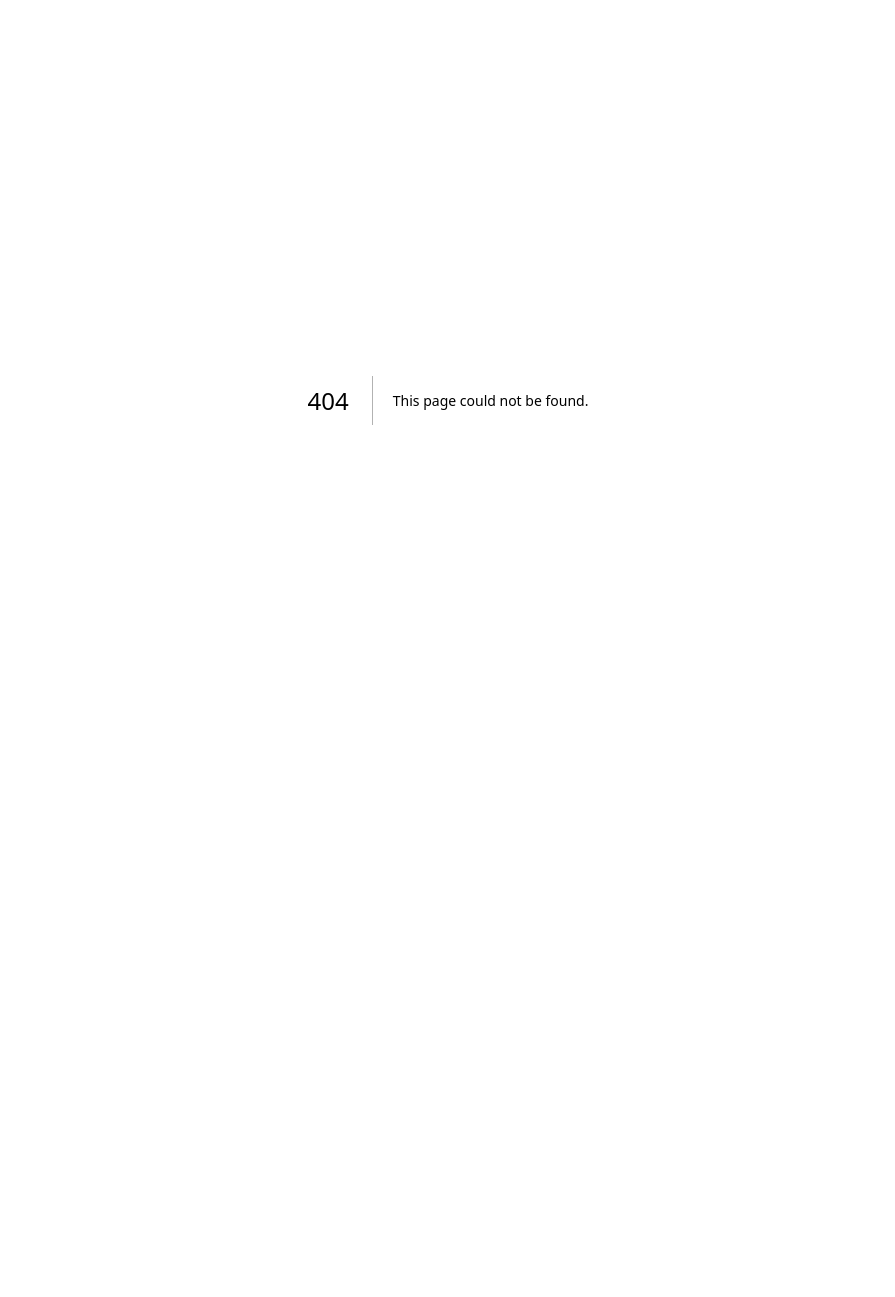
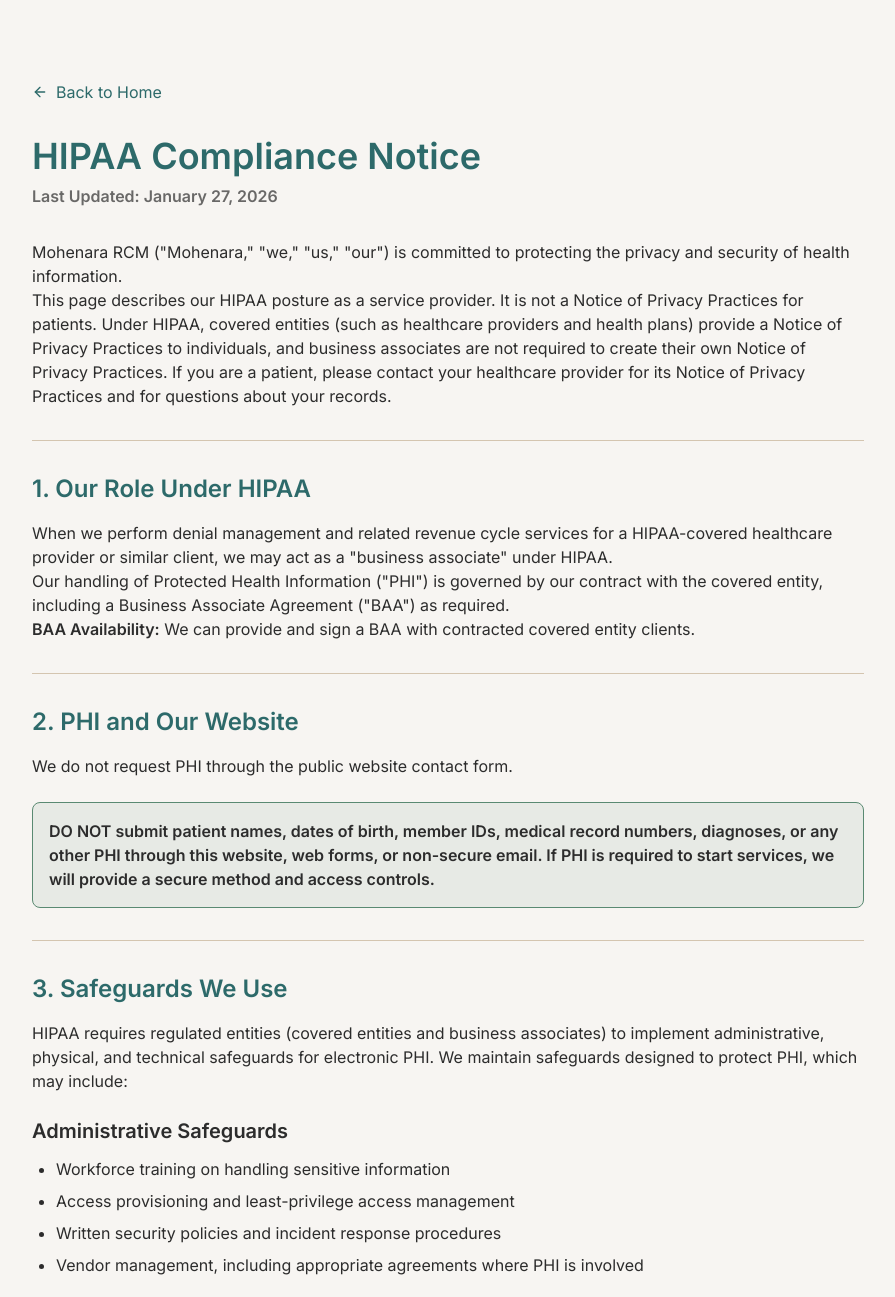
Before and after one commit to umerlawa/mohenara-landing-page, a Next.js app: page /hipaa-notice in a window 1280 px wide. Before the commit this address had no page. Shown: the top 1297 px of the page, without its empty margins (192-1087 px from the left). Before the commit the page ends 800 px from the top, so only its background shows below. Built offline with nearby package versions, Linux system fonts and the light colour scheme.

Commit message:
Add HIPAA Compliance Notice page
Co-Authored-By: Claude Opus 4.5 <noreply@anthropic.com>

```diff
--- /dev/null
+++ b/app/hipaa-notice/page.tsx
@@ -0,0 +1,128 @@
+'use client'
+
+import Link from 'next/link'
+import { ArrowLeft } from 'lucide-react'
+
+export default function HipaaNotice() {
+  return (
+    <main className="min-h-screen bg-background text-foreground">
+      <div className="max-w-4xl mx-auto px-4 sm:px-6 lg:px-8 py-16 sm:py-20">
+        <Link
+          href="/"
+          className="inline-flex items-center gap-2 text-primary hover:text-primary/80 transition-colors mb-8"
+        >
+          <ArrowLeft className="w-4 h-4" />
+          Back to Home
+        </Link>
+
+        <article className="prose prose-slate max-w-none">
+          <h1 className="text-3xl sm:text-4xl font-bold text-primary mb-2" style={{ fontFamily: 'var(--font-serif)' }}>
+            HIPAA Compliance Notice
+          </h1>
+          <p className="text-foreground/70 mb-8">
+            <strong>Last Updated: January 27, 2026</strong>
+          </p>
+
+          <p>
+            Mohenara RCM (&quot;Mohenara,&quot; &quot;we,&quot; &quot;us,&quot; &quot;our&quot;) is committed to protecting the privacy and security of health information.
+          </p>
+          <p>
+            This page describes our HIPAA posture as a service provider. It is not a Notice of Privacy Practices for patients. Under HIPAA, covered entities (such as healthcare providers and health plans) provide a Notice of Privacy Practices to individuals, and business associates are not required to create their own Notice of Privacy Practices. If you are a patient, please contact your healthcare provider for its Notice of Privacy Practices and for questions about your records.
+          </p>
+
+          <hr className="my-8 border-muted" />
+
+          <h2 className="text-2xl font-bold text-primary mt-8 mb-4">1. Our Role Under HIPAA</h2>
+          <p>
+            When we perform denial management and related revenue cycle services for a HIPAA-covered healthcare provider or similar client, we may act as a &quot;business associate&quot; under HIPAA.
+          </p>
+          <p>
+            Our handling of Protected Health Information (&quot;PHI&quot;) is governed by our contract with the covered entity, including a Business Associate Agreement (&quot;BAA&quot;) as required.
+          </p>
+          <p>
+            <strong>BAA Availability:</strong> We can provide and sign a BAA with contracted covered entity clients.
+          </p>
+
+          <hr className="my-8 border-muted" />
+
+          <h2 className="text-2xl font-bold text-primary mt-8 mb-4">2. PHI and Our Website</h2>
+          <p>
+            We do not request PHI through the public website contact form.
+          </p>
+          <div className="bg-accent/10 border border-accent rounded-lg p-4 my-6">
+            <p className="text-foreground font-semibold mb-0">
+              DO NOT submit patient names, dates of birth, member IDs, medical record numbers, diagnoses, or any other PHI through this website, web forms, or non-secure email. If PHI is required to start services, we will provide a secure method and access controls.
+            </p>
+          </div>
+
+          <hr className="my-8 border-muted" />
+
+          <h2 className="text-2xl font-bold text-primary mt-8 mb-4">3. Safeguards We Use</h2>
+          <p>
+            HIPAA requires regulated entities (covered entities and business associates) to implement administrative, physical, and technical safeguards for electronic PHI. We maintain safeguards designed to protect PHI, which may include:
+          </p>
+
+          <h3 className="text-xl font-semibold text-foreground mt-6 mb-3">Administrative Safeguards</h3>
+          <ul className="list-disc pl-6 space-y-2">
+            <li>Workforce training on handling sensitive information</li>
+            <li>Access provisioning and least-privilege access management</li>
+            <li>Written security policies and incident response procedures</li>
+            <li>Vendor management, including appropriate agreements where PHI is involved</li>
+          </ul>
+
+          <h3 className="text-xl font-semibold text-foreground mt-6 mb-3">Technical Safeguards</h3>
+          <ul className="list-disc pl-6 space-y-2">
+            <li>Unique user access controls and authentication</li>
+            <li>Audit logging/monitoring where available in client systems</li>
+            <li>Encryption in transit and (where applicable) encryption at rest</li>
+            <li>Secure password management and multi-factor authentication (MFA)</li>
+          </ul>
+
+          <h3 className="text-xl font-semibold text-foreground mt-6 mb-3">Physical Safeguards</h3>
+          <ul className="list-disc pl-6 space-y-2">
+            <li>Device security controls and secure work environment procedures (as applicable)</li>
+          </ul>
+
+          <hr className="my-8 border-muted" />
+
+          <h2 className="text-2xl font-bold text-primary mt-8 mb-4">4. Permitted Uses and Disclosures</h2>
+          <p>We use and disclose PHI only as permitted by our BAA and applicable law, including to:</p>
+          <ul className="list-disc pl-6 space-y-2">
+            <li>Perform services for the covered entity client</li>
+            <li>Support quality assurance, security, and operations as allowed by contract</li>
+            <li>Comply with legal requirements</li>
+          </ul>
+
+          <hr className="my-8 border-muted" />
+
+          <h2 className="text-2xl font-bold text-primary mt-8 mb-4">5. Breach Notification</h2>
+          <p>
+            If a breach of unsecured PHI occurs at or by Mohenara, HIPAA requires business associates to notify the covered entity. We maintain an incident response process and will notify covered entity clients consistent with HIPAA requirements and our BAA.
+          </p>
+
+          <hr className="my-8 border-muted" />
+
+          <h2 className="text-2xl font-bold text-primary mt-8 mb-4">6. Questions or Complaints</h2>
+          <p>
+            <strong>If you are a patient:</strong> Contact your healthcare provider or health plan&apos;s HIPAA Privacy Official.
+          </p>
+          <p>
+            <strong>If you are a covered entity client or prospective client</strong> and have questions about our HIPAA practices or need a BAA:
+          </p>
+          <p>
+            <strong>Email:</strong>{' '}
+            <a href="mailto:compliance@mohenara.com" className="text-primary hover:text-primary/80">
+              compliance@mohenara.com
+            </a>
+          </p>
+          <p>
+            <strong>Mailing Address:</strong><br />
+            MOHENARA LLC<br />
+            30 N Gould St #50941<br />
+            Sheridan, WY 82801
+          </p>
+        </article>
+      </div>
+    </main>
+  )
+}
```
